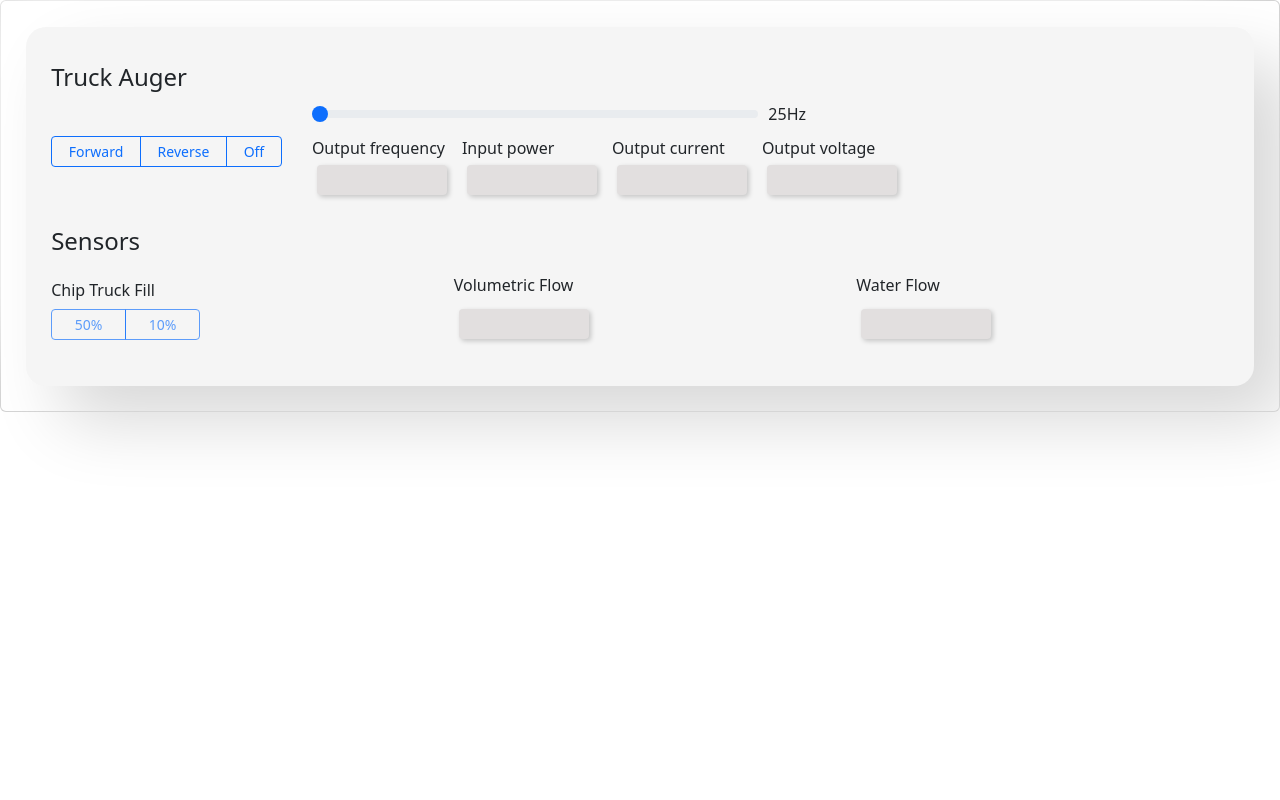
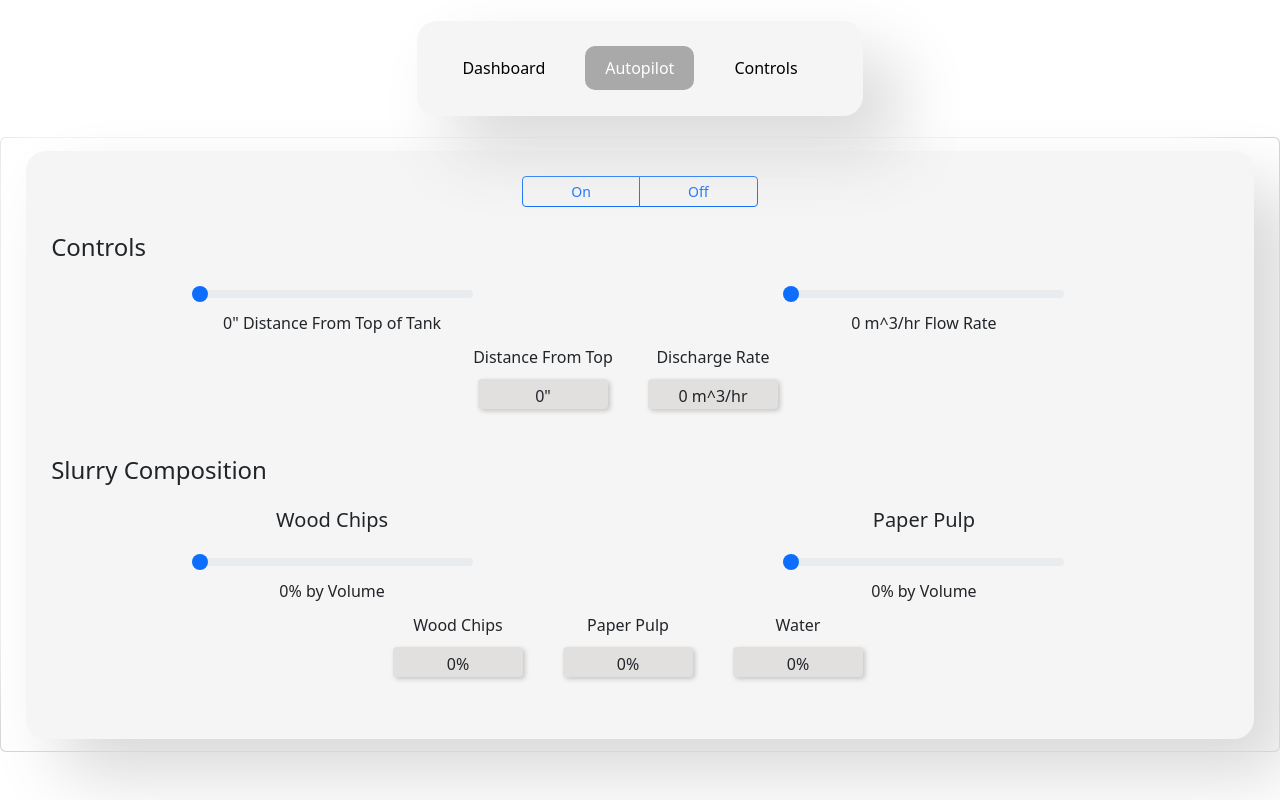
Before and after one commit to Cole-B-Johnson/Levitree_Control_App_Offline, a React (Vite) app: page /chip-injection-system in a window 1280 px wide. Built offline with nearby package versions, Linux system fonts and the light colour scheme.

Commit message:
sorry aiden, this is the page i want you to work with

```diff
--- a/src/components/NavbarComponent/NavBarComponent.css
+++ b/src/components/NavbarComponent/NavBarComponent.css
@@ -10,7 +10,7 @@
     color: black;
     margin-inline-end: 20px;
     padding: 10px 20px;
-    border-radius: 8px;
+    border-radius: 10px;
   }
 
   .me-auto .link.active {
--- a/src/components/NavbarComponent/NavBarComponent.jsx
+++ b/src/components/NavbarComponent/NavBarComponent.jsx
@@ -10,10 +10,10 @@ const NavBarComponent = () => {
     <Navbar variant="light" className="sticky-top justify-content-center">
       <Container className='elevation text-center w-auto'>
         <Nav className="me-auto">
-          <NavLink className="link" activeClassName="active" exact to="/fracking">Fracking</NavLink>
-          <NavLink className="link" activeClassName="active" exact to="/pulp">Pulp</NavLink>
-          <NavLink className="link" activeClassName="active" exact to="/chip-injection-system">Chip Injection</NavLink>
-          <NavLink className="link" activeClassName="active" exact to="/peripherals">Peripherals</NavLink>
+          <NavLink className="link" activeClassName="active" exact to="/peripherals">Dashboard</NavLink>
+          <NavLink className="link" activeClassName="active" exact to="/chip-injection-system">Autopilot</NavLink>
+          <NavLink className="link" activeClassName="active" exact to="/fracking">Controls</NavLink>
+          {/* <NavLink className="link" activeClassName="active" exact to="/pulp">Pulp</NavLink> */}
         </Nav>
       </Container>
     </Navbar>
--- a/src/pages/ChipInjectionSystem/ChipInjectionSystem.css
+++ b/src/pages/ChipInjectionSystem/ChipInjectionSystem.css
@@ -1,6 +1,95 @@
+/* Parent container for Mix Tank Fill Level and Outlet Discharge Rate */
+.form_group_pair_container {
+    display: flex;
+    justify-content: center; /* Center children horizontally */
+    align-items: flex-start; /* Align children to the start vertically */
+    flex-wrap: wrap; /* Allow items to wrap on smaller screens */
+    margin-bottom: 15px; /* Spacing below the container */
+}
+
+/* Child containers for Mix Tank Fill Level and Outlet Discharge Rate */
+.form_group_pair_container > .form_group_container {
+    flex-basis: 50%; /* Each child takes up 50% of the parent width */
+    padding: 0 15px; /* Spacing inside each child container */
+}
+
+/* Style for the custom form group container */
+.custom_form_group_container {
+    display: flex;
+    justify-content: center; /* Horizontally center */
+    align-items: center;     /* Vertically center */
+    height: 100%;            /* Take full height of the parent */
+}
+
+/* Style for the custom form flex container */
+.custom_form_flex_container {
+    display: flex;
+    justify-content: center;
+    align-items: center;
+    width: 100%;
+}
+
+.toggle_container {
+    display: flex;
+    justify-content: center;
+    align-items: center;
+    margin-bottom: 15px; /* Adjust spacing as needed */
+}
+
+.output_box_container {
+    display: flex;
+    justify-content: center; /* Center children horizontally */
+    align-items: center; /* Align children vertically */
+    flex-wrap: wrap; /* Allow the items to wrap as needed */
+}
+
+.output_box_container > div {
+    display: flex;
+    flex-direction: column; /* Stack items vertically */
+    align-items: center; /* Center items horizontally */
+    margin: 0 10px; /* Horizontal spacing between boxes */
+    margin-bottom: 15px; /* Vertical spacing below each box */
+}
+
+.output_box_container > div > p {
+    text-align: center;
+    margin-bottom: 5px; /* Space between title and box */
+}
+
 .output_box {
     border: none !important;
     outline: none !important;
     background-color: #e2dfdf !important; /* light grey */
     box-shadow: 2px 2px 5px 0px rgba(0, 0, 0, 0.2); /* shadow */
+    /* Add padding and dimensions as required */
 }
+
+.slurry_composition_container .form_range_container {
+    display: flex;
+    flex-direction: column;
+    align-items: center;
+    flex-basis: 45%; /* Adjust as needed */
+    margin: 10px auto;
+}
+
+.slurry_composition_container .form_range_container p {
+    text-align: center;
+    margin-bottom: 5px;
+    font-size: 20px;
+}
+
+.slurry_composition_container .slider-container {
+    display: flex;
+    flex-direction: column; /* Stack slider and label vertically */
+    align-items: center; /* Center slider and label */
+    width: 100%; /* Full width of parent container */
+}
+
+.slurry_composition_container .slider-container > Form.Range {
+    width: 100%; /* Slider takes full width */
+}
+
+.slurry_composition_container .slider-container span {
+    margin-top: 5px; /* Space above label */
+    text-align: center; /* Center align the label text */
+}
--- a/src/pages/ChipInjectionSystem/ChipInjectionSystem.jsx
+++ b/src/pages/ChipInjectionSystem/ChipInjectionSystem.jsx
@@ -1,119 +1,153 @@
-import React from 'react';
+import React, { useState, useEffect } from 'react';
 import '../Peripherals/Peripherals.css';
 import './ChipInjectionSystem.css';
-import { useState } from 'react';
-import { Card, Row, Col, Form } from 'react-bootstrap';
-import ThreeStateToggle from '../../components/ThreeStateToggle/ThreeStateToggle';
-import TwoStateToggle2 from '../../components/TwoStateToggle2/TwoStateToggle2';
+import { Card, Col, Row, Form } from 'react-bootstrap';
+import TwoStateToggle from '../../components/TwoStateToggle/TwoStateToggle';
 
 const ChipInjectionSystem = () => {
-
     const initialChipInjectionFormData = {
-        truckAugerVFDOnOffToggle: "",
-        truckAugerVFDRange: "25",
-        VFDderivedVolumetricReading: "",
-        availableWater: "",
-        binaryDirection:"on"
+        autopilotOnOffToggle: "",
+        autopilotFillRange: "0",
+        mixTankFillLevel: "0",
+        outletRate: "0",
+        ratioOne: "0",
+        ratioTwo: "0",
     };
 
     const [chipInjectionFormData, setChipInjectionFormData] = useState(initialChipInjectionFormData);
-    const [rangeValue, setRangeValue] = useState(50); // Initial range value
-    const [selectedHoles, setSelectedHoles] = useState(0); // Dynamically add inputs based on number of holes in the form
 
-    const handleChipInjectionInputChange = (event) => {
-        event.preventDefault();
-        const { name, value, type, checked } = event.target;
-        // Updating the form data based on input type
-        const updatedValue = type === "checkbox" ? checked : value;
+    const handleGeneralInputChange = (event) => {
+        const { name, value } = event.target;
         setChipInjectionFormData(prevFormData => ({
             ...prevFormData,
-            [name]: updatedValue,
+            [name]: value,
         }));
     };
+
+    const handleSliderChange = (event) => {
+        // Implement slider change logic here
+    };
+
+    // Add data fetching logic similar to the Fracking component
+    // For example, fetching mixTankFillLevel
+
+    useEffect(() => {
+        // Data fetching logic here
+    }, []);
+
     const {
-        truckAugerVFDOnOffToggle,
-        truckAugerVFDRange,
-        VFDderivedVolumetricReading,
-        availableWater,
-        binaryDirection,
+        autopilotOnOffToggle,
+        autopilotFillRange,
+        mixTankFillLevel,
+        outletRate,
+        ratioOne,
+        ratioTwo,
     } = chipInjectionFormData;
 
     return (
         <Card className="card_container">
             <Form className="elevation" id="chipInjectionSystemSection">
+                {/* On/Off Toggle Button */}
+                <div className="toggle_container">
+                    <TwoStateToggle
+                        name="autopilotOnOffToggle"
+                        value={autopilotOnOffToggle}
+                        onChange={handleGeneralInputChange}
+                    />
+                </div>
+
                 <Form.Group as={Row} className="mb-3 form_group_container" controlId="formPlaintextEmail">
-                    <Form.Label column sm="2" style={{fontSize: "24px"}}>Truck Auger</Form.Label>
-                    <div className='form_flex_container'>
-                        <ThreeStateToggle
-                            name="truckAugerVFDOnOffToggle"
-                            value={truckAugerVFDOnOffToggle}
-                            onChange={(e) => handleChipInjectionInputChange(e)}
+                    <Form.Label column sm="2" style={{fontSize: "24px"}}>Controls</Form.Label>
+                    <div className='form_flex_container slurry_composition_container'>
+
+                        <div className='form_range_container'>
+                            <div className="slider-container">
+                                <Form.Range
+                                    name="autopilotFillRange"
+                                    value={autopilotFillRange}
+                                    onChange={handleSliderChange}
+                                    min={0}
+                                    max={60}
                                 />
+                                <span> {autopilotFillRange}" Distance From Top of Tank</span>
+                            </div>
+                        </div>
+
                         <div className='form_range_container'>
+                            <div className="slider-container">
                                 <Form.Range
-                                className=''
-                                name="truckAugerVFDRange"
-                                value={truckAugerVFDRange}
-                                onChange={(e) => handleChipInjectionInputChange(e)}
-                                min={25}
-                                max={95}
+                                    name="autopilotFillRange"
+                                    value={autopilotFillRange}
+                                    onChange={handleSliderChange}
+                                    min={0}
+                                    max={60}
                                 />
-                            <span>{truckAugerVFDRange}Hz</span>
-                            <div className='output_box_container'>
-                            <div>
-                                <p>Output frequency</p>
-                                <div className='output_box'></div>
-                            </div>
-                            <div>
-                                <p>Input power</p>
-                                <div className='output_box'></div>
-                            </div>
-                            <div>
-                                <p>Output current</p>
-                                <div className='output_box'></div>
-                            </div>
-                            <div>
-                                <p>Output voltage</p>
-                                <div className='output_box'></div>
+                                <span> {outletRate} m^3/hr Flow Rate</span>
                             </div>
                         </div>
                     </div>
+
+                    <div className='output_box_container'>
+                        <div>
+                            <p>Distance From Top</p>
+                            <div className='output_box'>{mixTankFillLevel}"</div>
+                        </div>
+                        <div>
+                            <p>Discharge Rate</p>
+                            <div className='output_box'>{outletRate} m^3/hr</div>
+                        </div>
                     </div>
                 </Form.Group>
-                <Form.Label column sm="2" style={{fontSize: "24px"}}>Sensors</Form.Label>
-                <div className='form_flex_container'>
+
+                {/* Composition Modification */}
                 <Form.Group as={Row} className="mb-3 form_group_container" controlId="formPlaintextEmail">
-                        <Form.Label column sm="2">Chip Truck Fill</Form.Label>
-                        <div className='form_flex_container'>
-                        <TwoStateToggle2
-                            name="binaryDirection"
-                            onChange={(e) => handleChipInjectionInputChange(e)}
-                            disabled={true}
+                    <Form.Label column sm="2" style={{fontSize: "24px"}}>Slurry Composition</Form.Label>
+                    <div className='form_flex_container slurry_composition_container'>
+                        <div className='form_range_container'>
+                            <p>Wood Chips</p>
+                            <div className="slider-container">
+                                <Form.Range
+                                    name="ratioOne"
+                                    value={ratioOne}
+                                    onChange={handleSliderChange}
+                                    min={0}
+                                    max={100}
                                 />
+                                <span>{ratioOne}% by Volume</span>
                             </div>
-                    </Form.Group>
-                    <Form.Group as={Row} className="mb-3 form_group_container" controlId="formPlaintextEmail">
-                        <Form.Label column sm="2">Volumetric Flow</Form.Label>
-                        <div className='output_box_container'>
-                            <div>
-                                <div className='output_box'>
-                                    {VFDderivedVolumetricReading}
+                        </div>
+                        <div className='form_range_container'>
+                            <p>Paper Pulp</p>
+                            <div className="slider-container">
+                                <Form.Range
+                                    name="ratioTwo"
+                                    value={ratioTwo}
+                                    onChange={handleSliderChange}
+                                    min={0}
+                                    max={100}
+                                />
+                                <span>{ratioTwo}% by Volume</span>
                             </div>
                         </div>
                     </div>
-                    </Form.Group>
-                    <Form.Group as={Row} className="mb-3 form_group_container" controlId="formPlaintextEmail">
-                        <Form.Label column sm="2">Water Flow</Form.Label>
                     <div className='output_box_container'>
                         <div>
-                                <div className='output_box'>{availableWater}</div>
+                            <p>Wood Chips</p>
+                            <div className='output_box'>{mixTankFillLevel}%</div>
+                        </div>
+                        <div>
+                            <p>Paper Pulp</p>
+                            <div className='output_box'>{mixTankFillLevel}%</div>
+                        </div>
+                        <div>
+                            <p>Water</p>
+                            <div className='output_box'>{mixTankFillLevel}%</div>
                         </div>
                     </div>
                 </Form.Group>
-                </div>
             </Form>
         </Card>
-    )
-}
+    );
+};
 
-export default ChipInjectionSystem
+export default ChipInjectionSystem;
--- a/src/pages/Fracking/Fracking.css
+++ b/src/pages/Fracking/Fracking.css
@@ -4,7 +4,7 @@
 .elevation {
     width: 96vw;
     height: fit-content;
-    margin-block: 2%;
+    margin-block: 1%;
     padding: 2%;
     /* overflow: auto; */
     border-radius: 20px;
--- a/src/pages/HomePage/HomePage.jsx
+++ b/src/pages/HomePage/HomePage.jsx
@@ -2,13 +2,13 @@ import React from 'react'
 import './HomePage.css'
 import 'bootstrap/dist/css/bootstrap.min.css';
 import { Outlet } from 'react-router-dom';
-// import NavBarComponent from '../../components/NavbarComponent/NavbarComponent';
+import NavBarComponent from '../../components/NavbarComponent/NavbarComponent';
 
 
 const HomePage = () => {
     return (
         <div className='homepage_container'>
-            {/* <NavBarComponent/> */}
+            {<NavBarComponent/>}
             {/* Outlet is the output of all the children as per the routes */}
             <Outlet/>
         </div>
--- a/src/pages/Peripherals/Peripherals.jsx
+++ b/src/pages/Peripherals/Peripherals.jsx
@@ -1,96 +1,187 @@
 import React from 'react';
 import './Peripherals.css';
-import { useState } from 'react';
-import { Card, Row, Col, Form } from 'react-bootstrap';
-import TwoStateToggle from '../../components/TwoStateToggle/TwoStateToggle';
+import { Card, Form, Row } from 'react-bootstrap';
+import {
+  Chart as ChartJS,
+  CategoryScale,
+  LinearScale,
+  PointElement,
+  LineElement,
+  Title,
+  Tooltip,
+  Legend,
+} from 'chart.js';
+import { Line } from 'react-chartjs-2';
 
+// Register the necessary components for ChartJS
+ChartJS.register(
+  CategoryScale,
+  LinearScale,
+  PointElement,
+  LineElement,
+  Title,
+  Tooltip,
+  Legend
+);
 
-
-const Peripherals = () => {
-
-    const initialPeripheralsFormData = {
-        pulperDirection: "on",
-        storagePulpLevel: "",
-        storageWaterLevel: "",
-        flowRateOfPulp: "",
-    };
-
-    const [peripheralsFormData, setPeripheralsFormData] = useState(initialPeripheralsFormData);
-    const [rangeValue, setRangeValue] = useState(50); // Initial range value
-
-    const handlePeripheralsInputChange = (event) => {
-        event.preventDefault();
-        const { name, value, type, checked } = event.target;
-        // Updating the form data based on input type
-        const updatedValue = type === "checkbox" ? checked : value;
-        setPeripheralsFormData(prevFormData => ({
-            ...prevFormData,
-            [name]: updatedValue,
-        }));
+// Chart options
+const optionsSlurryComposition = {
+  responsive: true,
+  scales: {
+    x: {
+      type: 'linear',
+      position: 'bottom',
+      title: {
+        display: true,
+        text: 'Time'
+      }
+    },
+    y: {
+      title: {
+        display: true,
+        text: 'Percent Composition'
+      },
+      min: 0,
+      max: 100
+    }
+  },
+  plugins: {
+    legend: {
+      position: 'top',
+    },
+    title: {
+      display: true,
+      text: 'Slurry Composition',
+      font: {
+        size: 24,
+        weight: 'normal',
+      },
+    },
+  },
 };
 
 
-    const {
-        pulperDirection,
-        storagePulpLevel,
-        storageWaterLevel,
-        flowRateOfPulp,
-    } = peripheralsFormData;
+// Chart options for the second chart (Sequestration Levels)
+const optionsSequestrationLevels = {
+    responsive: true,
+    scales: {
+      x: {
+        type: 'linear',
+        position: 'bottom',
+        title: {
+          display: true,
+          text: 'Time'
+        }
+      },
+      y1: { // Y-axis for Carbon Dioxide
+        type: 'linear',
+        position: 'left',
+        title: {
+          display: true,
+          text: 'Total CO2 Sequestration (Tons)'
+        },
+        grid: {
+          drawOnChartArea: false, // Only draw grid for CO2 on left side
+        },
+      },
+      y2: { // Y-axis for elevation
+        type: 'linear',
+        position: 'right',
+        title: {
+          display: true,
+          text: 'Cumulative Elevation (Inches)'
+        },
+        grid: {
+          drawOnChartArea: false, // Only draw grid for elevation on right side
+        },
+      },
+    },
+    plugins: {
+      legend: {
+        position: 'top',
+      },
+      title: {
+        display: true,
+        text: 'Sequestration & Elevation',
+        font: {
+          size: 24,
+          weight: 'normal',
+        },
+      },
+    },
+  };
 
+// Static data for the chart
+const dataSlurryComposition = {
+  labels: [0, 1, 2], // Representing time in a simple numeric format
+  datasets: [
+    {
+      label: 'Wood Chips',
+      data: [30, 35, 33], // Example proportions
+      borderColor: 'rgb(255, 99, 132)',
+      backgroundColor: 'rgba(255, 99, 132, 0.5)',
+      tension: 0.4
+    },
+    {
+      label: 'Paper Pulp',
+      data: [40, 45, 42], // Example proportions
+      borderColor: 'rgb(53, 162, 235)',
+      backgroundColor: 'rgba(53, 162, 235, 0.5)',
+      tension: 0.4
+    },
+    {
+      label: 'Water',
+      data: [30, 20, 25], // Example proportions
+      borderColor: 'rgb(75, 192, 192)',
+      backgroundColor: 'rgba(75, 192, 192, 0.5)',
+      tension: 0.4
+    },
+  ],
+};
+
+// Static data for the second chart (Sequestration Levels)
+const dataSequestrationLevels = {
+    labels: [0, 1, 2], // Time in a simple numeric format
+    datasets: [
+      {
+        label: 'Carbon Dioxide',
+        data: [100, 200, 300], // Example trend for Carbon Dioxide
+        borderColor: 'rgb(255, 0, 0)',
+        backgroundColor: 'rgba(255, 0, 0, 0.5)',
+        yAxisID: 'y1', // Associate with the left Y-axis
+        tension: 0.4
+      },
+      {
+        label: 'Elevation',
+        data: [1, 1.2, 2.3], // Example trend for elevation
+        borderColor: 'rgb(0, 0, 255)',
+        backgroundColor: 'rgba(0, 0, 255, 0.5)',
+        yAxisID: 'y2', // Associate with the right Y-axis
+        tension: 0.4
+      },
+    ],
+  };
+
+  const Peripherals = () => {
     return (
         <Card className="card_container">
         <Form className="elevation" id="peripheralsSection">
-                <Row className="mb-3">
-                    <Form.Label column sm="2" style={{fontSize: "24px"}}>Sensors</Form.Label>
-                    <div className='form_flex_container'>
-                    <Form.Group as={Col} sm="3" className="form_group_container" controlId="formPlaintextEmail">
-                        <Form.Label>Pulper Direction</Form.Label>
-                        <div className='form_flex_container'>
-                            <TwoStateToggle
-                                name="pulperDirection"
-                                onChange={(e) => handlePeripheralsInputChange(e)}
-                                disabled={true}
-                            />
+            <Form.Group as={Row} className="mb-3 form_group_container" controlId="formPlaintextEmail">
+            <div className='form_flex_container' style={{ display: 'flex', justifyContent: 'center' }}>
+                {/* First chart with right margin */}
+                <div className='form_chart_container' style={{ width: '48%', marginRight: '20px' }}>
+                    <Line options={optionsSlurryComposition} data={dataSlurryComposition} />
                 </div>
-                    </Form.Group>
 
-                    <Form.Group as={Col} sm="3" className="form_group_container" controlId="formPlaintextEmail">
-                        <Form.Label>Storage Pulp Level</Form.Label>
-                        <div className='output_box_container'>
-                            <div>
-                                <div className='output_box'>
-                                    {storagePulpLevel}
-                                </div>
+                {/* Second chart */}
+                <div className='form_chart_container' style={{ width: '48%' }}>
+                    <Line options={optionsSequestrationLevels} data={dataSequestrationLevels} />
                 </div>
             </div>
             </Form.Group>
-
-                    <Form.Group as={Col} sm="3" className="form_group_container" controlId="formPlaintextEmail">
-                        <Form.Label>Storage Water Level</Form.Label>
-                        <div className='output_box_container'>
-                            <div>
-                                <div className='output_box'>
-                                    {storageWaterLevel}
-                                </div>
-                            </div>
-                        </div>
-                    </Form.Group>
-
-                    <Form.Group as={Col} sm="3" className="form_group_container" controlId="formPlaintextEmail">
-                        <Form.Label>Pulp Flow Rate</Form.Label>
-                        <div className='output_box_container'>
-                            <div>
-                                <div className='output_box'>
-                                    {flowRateOfPulp}
-                                </div>
-                            </div>
-                        </div>
-                    </Form.Group>
-                    </div>
-                </Row>
         </Form>
         </Card>
-    )
+    );
 }
 
-export default Peripherals
+export default Peripherals;
```
Also changed, not shown: src/pages/Fracking/Fracking.jsx (+6 -10 lines), src/pages/Peripherals/Peripherals.css (+19 -0 lines). Lines whose indentation alone changed are shown as unchanged.
